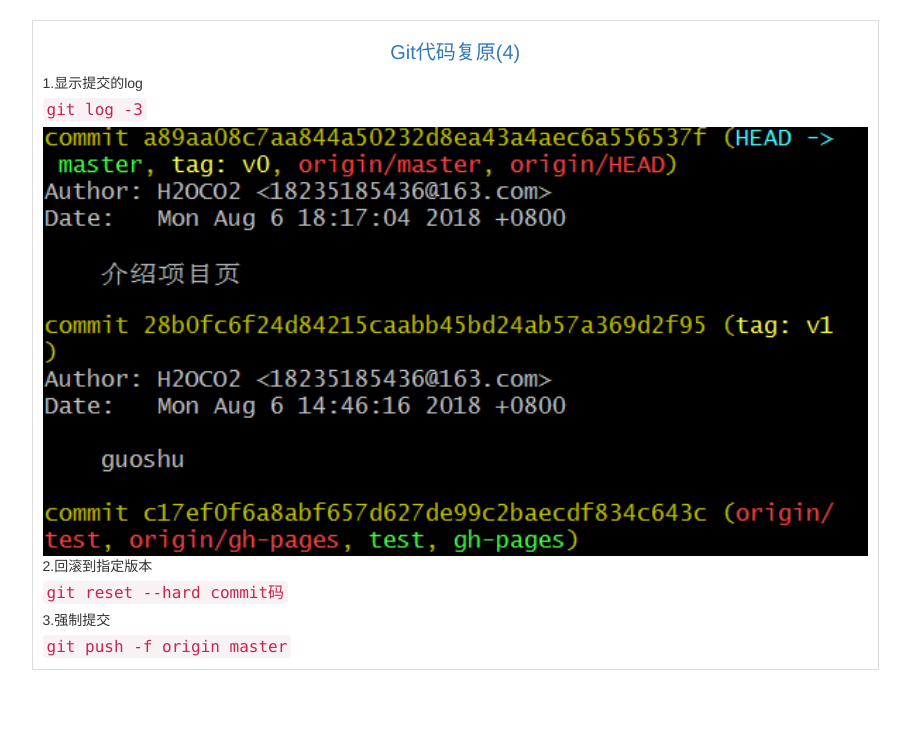
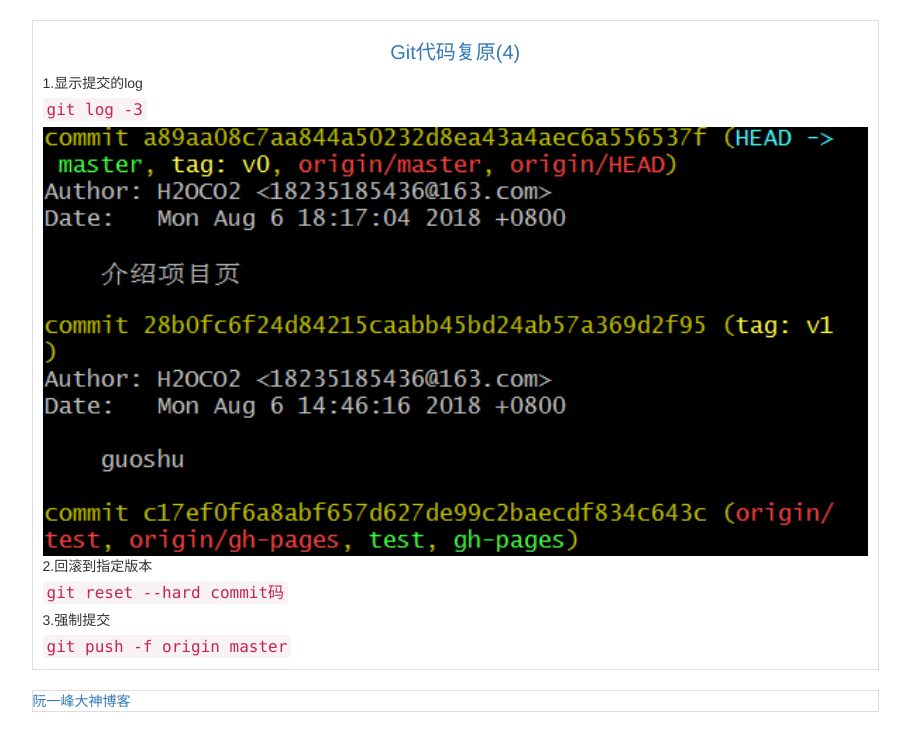
Before and after one commit to H2OCO2/H2OCO2.github.io, a plain HTML site: page GitCommand/index.html in a window 1280 px wide. Shown: the part 3807-4539 px from the top of the page, without its empty margins (331-1241 px from the left). Before the commit the page ends 4497 px from the top, so only its background shows below. Drawn offline with nearby package versions, Linux system fonts and the light colour scheme.

Commit message:
gitCommand Html页面的修改

```diff
--- a/GitCommand/index.html
+++ b/GitCommand/index.html
@@ -198,6 +198,9 @@
 						</div>
 
 					</div>
+					<div class="bd">
+						<a href="http://www.ruanyifeng.com/blog/2015/12/git-cheat-sheet.html">阮一峰大神博客</a>
+					</div>
 				</div>
 			</div>
 		</div>
```
